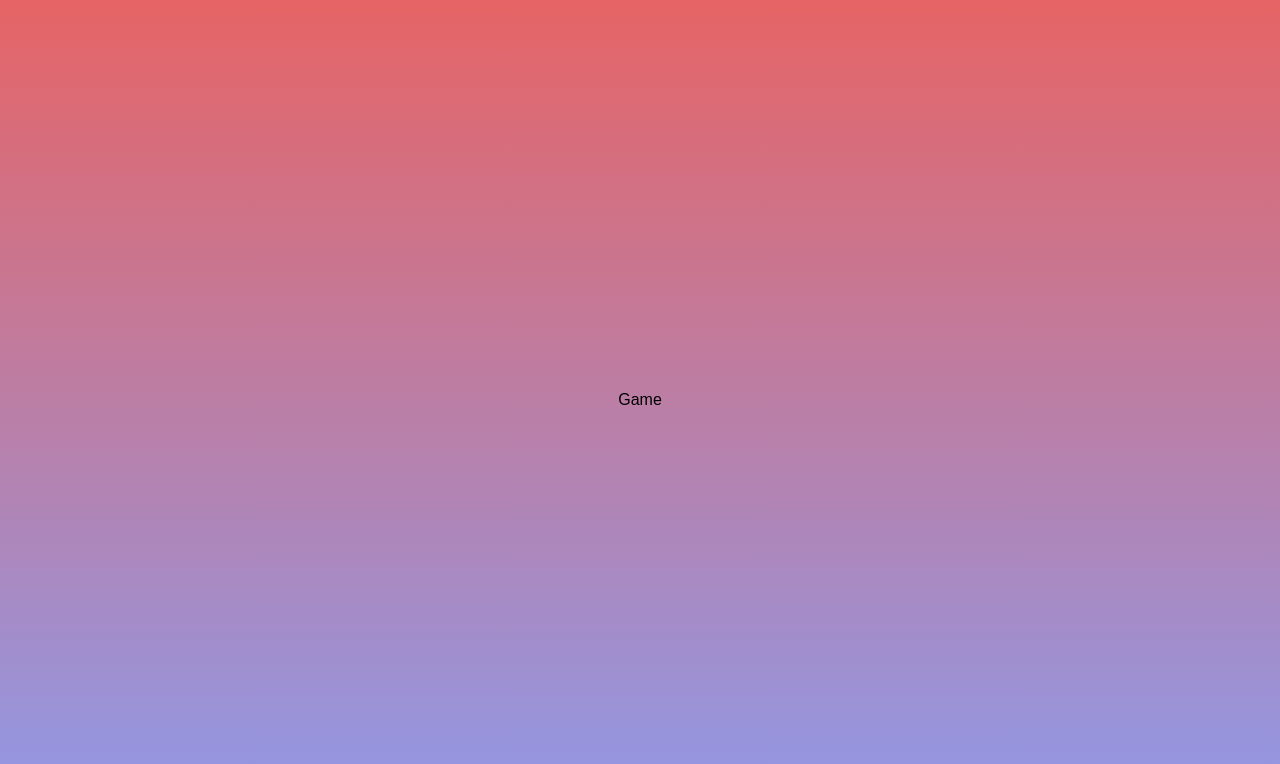
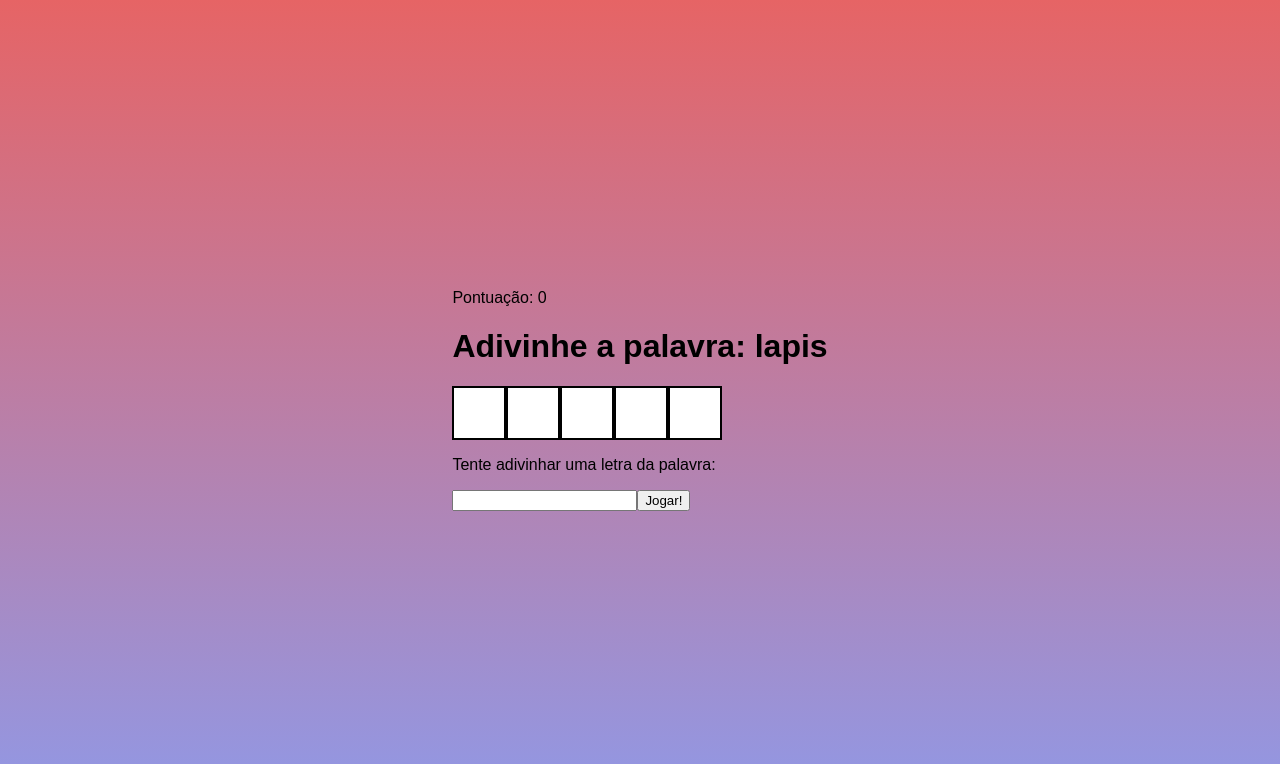
Before and after one commit to EuLorenzo/SecretWord_react, a React (Vite) app: page /game in a window 1280 px wide. Shown: the top 764 px of the page. Built offline with nearby package versions, Linux system fonts and the light colour scheme.

Commit message:
Esqueleto do jogo pronto

```diff
--- a/src/Pages/Game/Game.module.css
+++ b/src/Pages/Game/Game.module.css
@@ -0,0 +1,4 @@
+.wordContainer {
+  display: flex;
+  flex-direction: row;
+}
--- a/src/Pages/Game/Game.tsx
+++ b/src/Pages/Game/Game.tsx
@@ -1,5 +1,76 @@
+import { useState } from "react";
+import Words from "../../Words";
+import WordBox from "../../components/WordBox/WordBox";
+import styles from "./Game.module.css";
+
 const Game = () => {
-  return <div>Game</div>;
+  const [word] = useState(pickHandleWord);
+  const [splitedWord] = useState(splitWord(word));
+  const [guessingWord, setGuessingWord] = useState(
+    settingGuessingWord(splitedWord)
+  );
+  const [letter, setLetter] = useState("");
+
+  const handleLetterSubmit = (e: React.FormEvent<HTMLFormElement>) => {
+    e.preventDefault();
+    const arrayLetterIndex = splitedWord.findIndex((value) => value === letter);
+    if (arrayLetterIndex === -1) {
+      return;
+    } else {
+      setGuessingWord((prev) => {
+        const newGuessingWord = [...prev]; // Cria um novo array
+        newGuessingWord[arrayLetterIndex] = letter; // Atualiza o valor
+        return newGuessingWord;
+      });
+    }
+  };
+
+  return (
+    <div>
+      <span>Pontuação: {0}</span>
+      <h1>Adivinhe a palavra: {word}</h1>
+      <div className={styles.wordContainer}>
+        {guessingWord.map((w, key) => {
+          return <WordBox key={key} word={w} />;
+        })}
+      </div>
+      <p>Tente adivinhar uma letra da palavra: </p>
+      <form onSubmit={(e) => handleLetterSubmit(e)}>
+        <label>
+          <input
+            id="Letter"
+            name="Letter"
+            type="text"
+            maxLength={1}
+            value={letter}
+            onChange={(e) => setLetter(e.target.value)}
+          />
+        </label>
+
+        <button type="submit" children={"Jogar!"} />
+      </form>
+    </div>
+  );
+};
+
+const pickHandleWord = () => {
+  const randomNumber = Math.floor(Math.random() * Words.length);
+  const randomWord = Words[randomNumber];
+  return randomWord;
+};
+
+const splitWord = (word: string) => {
+  const splitedWord = word.split("");
+  return splitedWord;
+};
+
+const settingGuessingWord = (splitedWord: string[]) => {
+  const guessWord: string[] = [];
+  splitedWord.map(() => {
+    guessWord.push("");
+  });
+
+  return guessWord;
 };
 
 export default Game;
--- /dev/null
+++ b/src/Words.ts
@@ -0,0 +1,24 @@
+const words = [
+  "cachorro",
+  "gato",
+  "elefante",
+  "computador",
+  "janela",
+  "telefone",
+  "banana",
+  "cadeira",
+  "lapis",
+  "carro",
+  "prato",
+  "girassol",
+  "oceano",
+  "montanha",
+  "teclado",
+  "garrafa",
+  "pipoca",
+  "aviao",
+  "piscina",
+  "travesseiro",
+];
+
+export default words;
--- /dev/null
+++ b/src/components/WordBox/WordBox.module.css
@@ -0,0 +1,10 @@
+.box {
+  width: 50px;
+  height: 50px;
+  background-color: white;
+  border: 2px solid black;
+  display: flex;
+  justify-content: center;
+  align-items: center;
+  font-size: 25px;
+}
--- /dev/null
+++ b/src/components/WordBox/WordBox.tsx
@@ -0,0 +1,11 @@
+import styles from "./WordBox.module.css";
+
+interface WordBoxProps {
+  word: string;
+}
+
+const WordBox = ({ word }: WordBoxProps) => {
+  return <div className={styles.box}>{word}</div>;
+};
+
+export default WordBox;
```
